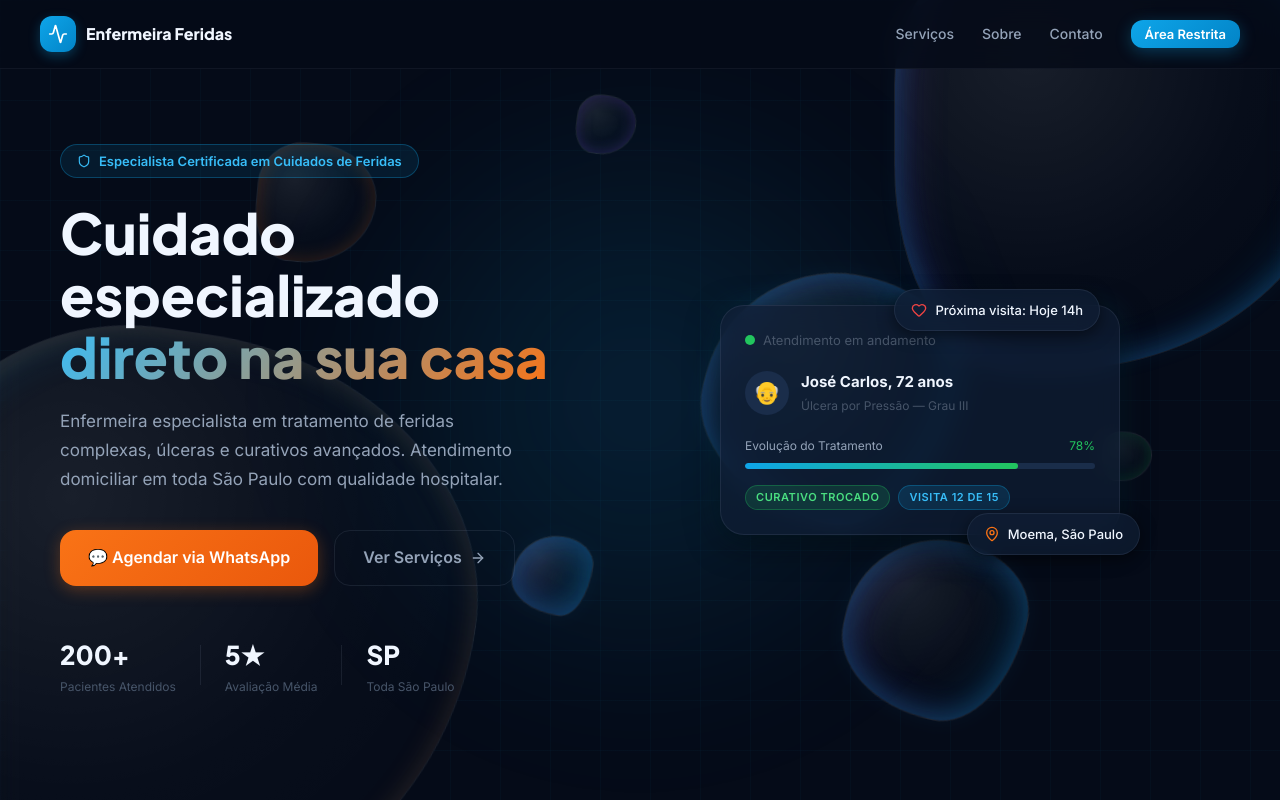
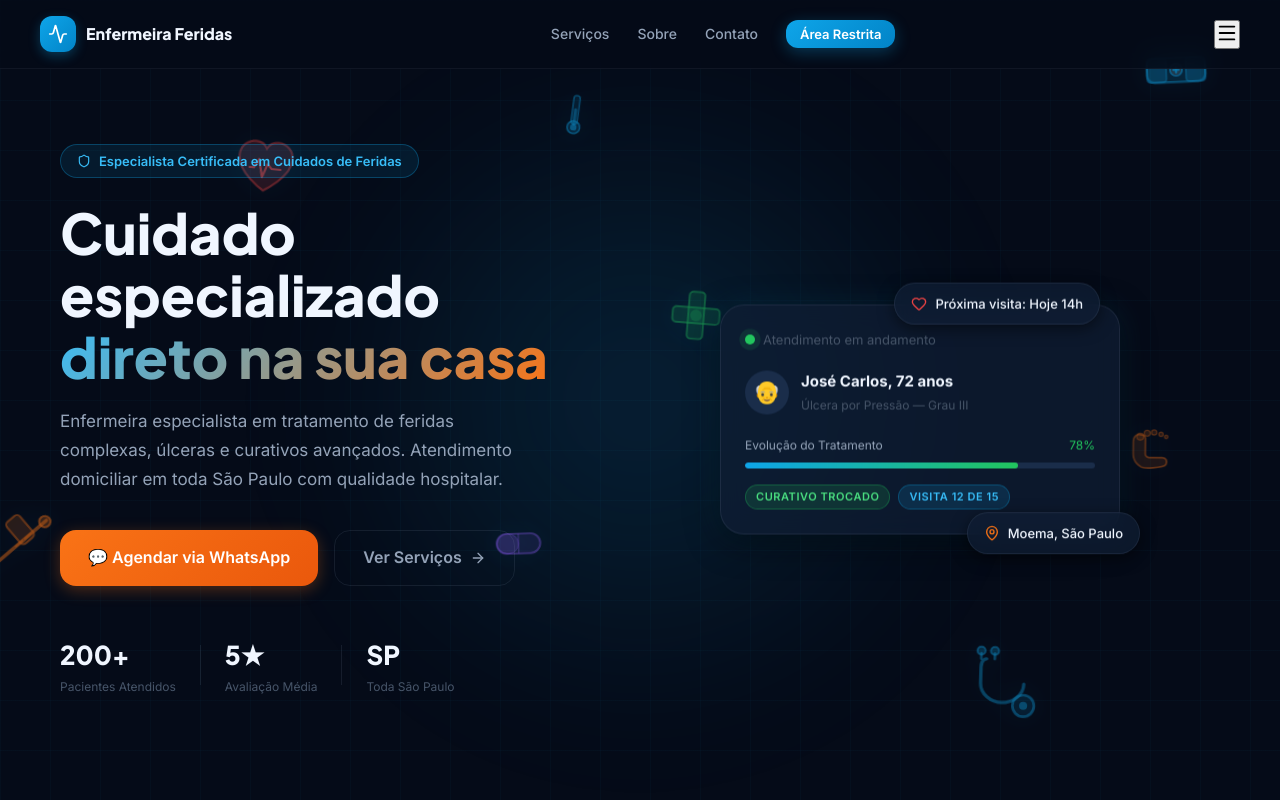
Before and after one commit to LeonardoGMendoza/enfermeiraferidas, a React (Vite) app: page / in a window 1280 px wide. Shown: the top 800 px of the page. Built offline with nearby package versions, Linux system fonts and the light colour scheme.

Commit message:
versao-4: icones de enfermagem animados + responsividade mobile completa

```diff
--- a/src/pages/LandingPage.css
+++ b/src/pages/LandingPage.css
@@ -36,35 +36,26 @@
   top: 50%; left: 50%; transform: translate(-50%, -50%);
   filter: blur(60px);
 }
-.hero-bubble {
-  position: absolute; border-radius: 50%;
-  background: radial-gradient(circle at 30% 30%, rgba(255,255,255,0.08), rgba(255,255,255,0.01) 50%, transparent 80%);
-  box-shadow: inset 0 0 30px rgba(14,165,233,0.2),
-              inset 15px 0 40px rgba(139,92,246,0.15),
-              inset -15px 0 40px rgba(14,165,233,0.15),
-              0 0 20px rgba(14,165,233,0.05);
-  backdrop-filter: blur(8px);
-  -webkit-backdrop-filter: blur(8px);
-  border: 1px solid rgba(255,255,255,0.08);
-  animation: float-bubble 15s ease-in-out infinite, morph-bubble 12s ease-in-out infinite alternate;
+
+/* === ÍCONES DE ENFERMAGEM ANIMADOS === */
+.nursing-icon-float {
+  position: absolute;
+  animation: float-nursing 14s ease-in-out infinite;
   z-index: 0;
+  opacity: 0.7;
+  filter: drop-shadow(0 0 12px rgba(14,165,233,0.2));
+  pointer-events: none;
 }
-.bubble-1 { width: 450px; height: 450px; top: -10%; right: -5%; animation-delay: 0s; }
-.bubble-2 { width: 600px; height: 600px; bottom: -20%; left: -10%; animation-delay: -4s; box-shadow: inset 0 0 30px rgba(249,115,22,0.15), inset 15px 0 40px rgba(14,165,233,0.15); }
-.bubble-3 { width: 250px; height: 250px; top: 40%; left: 55%; animation-delay: -8s; }
-.bubble-4 { width: 120px; height: 120px; top: 20%; left: 20%; animation-delay: -2s; animation-duration: 10s; box-shadow: inset 0 0 20px rgba(249,115,22,0.2); }
-.bubble-5 { width: 80px; height: 80px; top: 70%; left: 40%; animation-delay: -6s; animation-duration: 8s; }
-.bubble-6 { width: 60px; height: 60px; top: 15%; left: 45%; animation-delay: -3s; animation-duration: 12s; box-shadow: inset 0 0 15px rgba(139,92,246,0.25); }
-.bubble-7 { width: 180px; height: 180px; bottom: 5%; right: 20%; animation-delay: -9s; animation-duration: 14s; }
-.bubble-8 { width: 50px; height: 50px; top: 55%; right: 10%; animation-delay: -1s; animation-duration: 7s; box-shadow: inset 0 0 15px rgba(34,197,94,0.2); }
 
-@keyframes float-bubble {
-  0%, 100% { transform: translateY(0) rotate(0deg); }
-  50% { transform: translateY(-50px) rotate(15deg); }
+@keyframes float-nursing {
+  0%, 100% { transform: translateY(0px) rotate(0deg) scale(1); }
+  25%       { transform: translateY(-20px) rotate(5deg) scale(1.05); }
+  50%       { transform: translateY(-35px) rotate(-3deg) scale(0.97); }
+  75%       { transform: translateY(-15px) rotate(8deg) scale(1.02); }
 }
-@keyframes morph-bubble {
-  0% { border-radius: 40% 60% 70% 30% / 40% 50% 60% 50%; }
-  100% { border-radius: 60% 40% 30% 70% / 60% 30% 70% 40%; }
+@keyframes spin-slow {
+  0%   { filter: drop-shadow(0 0 12px rgba(14,165,233,0.2)) hue-rotate(0deg); }
+  100% { filter: drop-shadow(0 0 18px rgba(14,165,233,0.35)) hue-rotate(30deg); }
 }
 
 .hero-grid {
@@ -204,35 +195,40 @@
 .footer-text { color: var(--text-muted); font-size: 14px; }
 .footer-copy { color: var(--text-muted); font-size: 12px; }
 
+/* =============================================
+   RESPONSIVIDADE — TABLET (≤1024px)
+   ============================================= */
 @media (max-width: 1024px) {
-  .hero { flex-direction: column; padding: 100px 24px 60px; }
-  .hero-visual { flex: none; width: 100%; max-width: 400px; }
+  .hero { flex-direction: column; padding: 100px 32px 60px; gap: 40px; }
+  .hero-visual { flex: none; width: 100%; max-width: 420px; margin: 0 auto; }
   .services-grid, .contact-grid { grid-template-columns: 1fr 1fr; }
-  .about-wrapper { flex-direction: column; }
+  .about-wrapper { flex-direction: column; gap: 40px; }
   .about-visual { flex: none; width: 100%; }
-  .hc-cta { flex-direction: column; padding: 32px; }
+  .hc-cta { flex-direction: column; padding: 40px; gap: 32px; }
   .hc-cta-benefits { grid-template-columns: 1fr; }
+  .section { padding: 70px 32px; }
+  .nursing-icon-float:nth-child(n+6) { opacity: 0.35; }
 }
 
+/* =============================================
+   RESPONSIVIDADE — MOBILE (≤640px)
+   ============================================= */
 @media (max-width: 640px) {
-  .section { padding: 60px 20px; }
   .landing-header { padding: 14px 20px; }
-  .lh-nav a { display: none; }
+  .lh-nav-desktop { display: none !important; }
+  .mobile-menu-btn { display: flex !important; align-items: center; justify-content: center; }
+  .mobile-nav-drawer { display: flex; }
 
   .hero {
-    padding: 90px 20px 60px;
-    gap: 0;
+    padding: 90px 20px 48px;
     flex-direction: column;
+    gap: 32px;
     overflow: hidden;
+    min-height: auto;
   }
-
-  /* FORÇA esconder o card visual e bolhas no mobile */
-  .hero-visual {
-    display: none !important;
-  }
-
+  .hero-content { max-width: 100%; }
   .hero-title { font-size: clamp(28px, 8vw, 40px); }
-  .hero-subtitle { font-size: 15px; }
+  .hero-subtitle { font-size: 15px; max-width: 100%; }
   .hero-actions { flex-direction: column; }
   .hero-actions .btn { width: 100%; justify-content: center; }
   .hero-stats { gap: 16px; flex-wrap: wrap; }
--- a/src/pages/LandingPage.jsx
+++ b/src/pages/LandingPage.jsx
@@ -1,9 +1,108 @@
+import { useState } from 'react';
 import { useNavigate } from 'react-router-dom';
-import { Activity, MapPin, Phone, Star, ArrowRight, Shield, Clock, Heart, Cross } from 'lucide-react';
+import { Activity, MapPin, Phone, Star, ArrowRight, Shield, Clock, Heart, Cross, Menu, X } from 'lucide-react';
 import './LandingPage.css';
+
+// Ícones SVG de enfermagem/curativos para substituir as bolinhas
+const NursingIcons = [
+  // Curativo/Band-aid
+  { id: 'bandaid', size: 80, delay: '0s', duration: '14s', top: '8%', right: '5%',
+    svg: (
+      <svg viewBox="0 0 64 64" fill="none" xmlns="http://www.w3.org/2000/svg">
+        <rect x="8" y="22" width="48" height="20" rx="6" fill="rgba(14,165,233,0.18)" stroke="rgba(14,165,233,0.5)" strokeWidth="2"/>
+        <rect x="8" y="22" width="16" height="20" rx="3" fill="rgba(14,165,233,0.3)" stroke="rgba(14,165,233,0.4)" strokeWidth="1.5"/>
+        <rect x="40" y="22" width="16" height="20" rx="3" fill="rgba(14,165,233,0.3)" stroke="rgba(14,165,233,0.4)" strokeWidth="1.5"/>
+        <circle cx="32" cy="32" r="5" fill="rgba(255,255,255,0.15)" stroke="rgba(14,165,233,0.6)" strokeWidth="1.5"/>
+        <line x1="30" y1="32" x2="34" y2="32" stroke="rgba(14,165,233,0.8)" strokeWidth="2" strokeLinecap="round"/>
+        <line x1="32" y1="30" x2="32" y2="34" stroke="rgba(14,165,233,0.8)" strokeWidth="2" strokeLinecap="round"/>
+      </svg>
+    )
+  },
+  // Seringa
+  { id: 'syringe', size: 90, delay: '-4s', duration: '16s', top: '65%', left: '-2%',
+    svg: (
+      <svg viewBox="0 0 64 64" fill="none" xmlns="http://www.w3.org/2000/svg">
+        <line x1="10" y1="54" x2="50" y2="14" stroke="rgba(249,115,22,0.6)" strokeWidth="2.5" strokeLinecap="round"/>
+        <rect x="22" y="16" width="20" height="12" rx="3" transform="rotate(45 32 22)" fill="rgba(249,115,22,0.2)" stroke="rgba(249,115,22,0.5)" strokeWidth="1.5"/>
+        <circle cx="49" cy="15" r="4" fill="rgba(249,115,22,0.3)" stroke="rgba(249,115,22,0.6)" strokeWidth="1.5"/>
+        <line x1="14" y1="50" x2="8" y2="56" stroke="rgba(249,115,22,0.5)" strokeWidth="2" strokeLinecap="round"/>
+        <line x1="30" y1="34" x2="34" y2="30" stroke="rgba(249,115,22,0.4)" strokeWidth="1.5" strokeLinecap="round"/>
+        <line x1="36" y1="28" x2="40" y2="24" stroke="rgba(249,115,22,0.4)" strokeWidth="1.5" strokeLinecap="round"/>
+      </svg>
+    )
+  },
+  // Cruz médica
+  { id: 'cross', size: 60, delay: '-8s', duration: '12s', top: '38%', left: '52%',
+    svg: (
+      <svg viewBox="0 0 64 64" fill="none" xmlns="http://www.w3.org/2000/svg">
+        <rect x="24" y="8" width="16" height="48" rx="4" fill="rgba(34,197,94,0.2)" stroke="rgba(34,197,94,0.5)" strokeWidth="2"/>
+        <rect x="8" y="24" width="48" height="16" rx="4" fill="rgba(34,197,94,0.2)" stroke="rgba(34,197,94,0.5)" strokeWidth="2"/>
+        <circle cx="32" cy="32" r="6" fill="rgba(34,197,94,0.3)"/>
+      </svg>
+    )
+  },
+  // Coração com pulso
+  { id: 'heart', size: 70, delay: '-2s', duration: '10s', top: '18%', left: '18%',
+    svg: (
+      <svg viewBox="0 0 64 64" fill="none" xmlns="http://www.w3.org/2000/svg">
+        <path d="M32 52 C32 52 8 38 8 22 C8 14 14 8 22 8 C26 8 30 10 32 14 C34 10 38 8 42 8 C50 8 56 14 56 22 C56 38 32 52 32 52Z" fill="rgba(239,68,68,0.2)" stroke="rgba(239,68,68,0.5)" strokeWidth="2"/>
+        <polyline points="18,32 22,32 26,24 30,40 34,28 38,32 46,32" stroke="rgba(239,68,68,0.8)" strokeWidth="2" strokeLinecap="round" strokeLinejoin="round" fill="none"/>
+      </svg>
+    )
+  },
+  // Pílula
+  { id: 'pill', size: 65, delay: '-6s', duration: '8s', top: '68%', left: '38%',
+    svg: (
+      <svg viewBox="0 0 64 64" fill="none" xmlns="http://www.w3.org/2000/svg">
+        <rect x="10" y="22" width="44" height="20" rx="10" fill="rgba(139,92,246,0.15)" stroke="rgba(139,92,246,0.5)" strokeWidth="2"/>
+        <rect x="10" y="22" width="22" height="20" rx="10" fill="rgba(139,92,246,0.25)" stroke="rgba(139,92,246,0.4)" strokeWidth="1"/>
+        <line x1="32" y1="22" x2="32" y2="42" stroke="rgba(139,92,246,0.4)" strokeWidth="1.5"/>
+      </svg>
+    )
+  },
+  // Termômetro
+  { id: 'thermo', size: 50, delay: '-3s', duration: '12s', top: '13%', left: '43%',
+    svg: (
+      <svg viewBox="0 0 64 64" fill="none" xmlns="http://www.w3.org/2000/svg">
+        <rect x="28" y="8" width="8" height="36" rx="4" fill="rgba(14,165,233,0.15)" stroke="rgba(14,165,233,0.5)" strokeWidth="2"/>
+        <circle cx="32" cy="48" r="8" fill="rgba(14,165,233,0.25)" stroke="rgba(14,165,233,0.6)" strokeWidth="2"/>
+        <rect x="30" y="24" width="4" height="22" rx="2" fill="rgba(14,165,233,0.5)"/>
+        <circle cx="32" cy="48" r="4" fill="rgba(14,165,233,0.6)"/>
+      </svg>
+    )
+  },
+  // Estetoscópio
+  { id: 'stethoscope', size: 85, delay: '-9s', duration: '14s', bottom: '8%', right: '18%',
+    svg: (
+      <svg viewBox="0 0 64 64" fill="none" xmlns="http://www.w3.org/2000/svg">
+        <path d="M16 12 C16 12 12 12 12 18 L12 30 C12 38 20 44 28 44 C36 44 44 38 44 30" stroke="rgba(14,165,233,0.5)" strokeWidth="2.5" strokeLinecap="round" fill="none"/>
+        <circle cx="44" cy="46" r="8" fill="rgba(14,165,233,0.15)" stroke="rgba(14,165,233,0.5)" strokeWidth="2"/>
+        <circle cx="44" cy="46" r="3" fill="rgba(14,165,233,0.5)"/>
+        <line x1="12" y1="12" x2="12" y2="8" stroke="rgba(14,165,233,0.5)" strokeWidth="2" strokeLinecap="round"/>
+        <line x1="22" y1="12" x2="22" y2="8" stroke="rgba(14,165,233,0.5)" strokeWidth="2" strokeLinecap="round"/>
+        <circle cx="12" cy="6" r="3" fill="rgba(14,165,233,0.3)" stroke="rgba(14,165,233,0.5)" strokeWidth="1.5"/>
+        <circle cx="22" cy="6" r="3" fill="rgba(14,165,233,0.3)" stroke="rgba(14,165,233,0.5)" strokeWidth="1.5"/>
+      </svg>
+    )
+  },
+  // Pezinho/Pé diabético
+  { id: 'foot', size: 55, delay: '-1s', duration: '7s', top: '53%', right: '8%',
+    svg: (
+      <svg viewBox="0 0 64 64" fill="none" xmlns="http://www.w3.org/2000/svg">
+        <path d="M20 52 C20 52 12 48 12 38 L12 24 C12 18 16 14 22 16 C24 16 26 18 26 20 L26 38 C26 40 28 42 30 42 L46 42 C50 42 52 46 50 50 C48 54 22 56 20 52Z" fill="rgba(249,115,22,0.15)" stroke="rgba(249,115,22,0.5)" strokeWidth="2"/>
+        <circle cx="20" cy="18" r="4" fill="rgba(249,115,22,0.2)" stroke="rgba(249,115,22,0.4)" strokeWidth="1.5"/>
+        <circle cx="28" cy="14" r="3.5" fill="rgba(249,115,22,0.2)" stroke="rgba(249,115,22,0.4)" strokeWidth="1.5"/>
+        <circle cx="36" cy="13" r="3" fill="rgba(249,115,22,0.2)" stroke="rgba(249,115,22,0.4)" strokeWidth="1.5"/>
+        <circle cx="44" cy="15" r="2.5" fill="rgba(249,115,22,0.2)" stroke="rgba(249,115,22,0.4)" strokeWidth="1.5"/>
+        <circle cx="50" cy="18" r="2" fill="rgba(249,115,22,0.2)" stroke="rgba(249,115,22,0.4)" strokeWidth="1.5"/>
+      </svg>
+    )
+  },
+];
 
 export default function LandingPage() {
   const navigate = useNavigate();
+  const [mobileMenuOpen, setMobileMenuOpen] = useState(false);
 
   return (
     <div className="landing">
@@ -15,7 +114,7 @@ export default function LandingPage() {
             <span className="lh-logo-name">Enfermeira Feridas</span>
           </div>
         </div>
-        <nav className="lh-nav">
+        <nav className="lh-nav lh-nav-desktop">
           <a href="#servicos">Serviços</a>
           <a href="#sobre">Sobre</a>
           <a href="#contato">Contato</a>
@@ -23,21 +122,46 @@ export default function LandingPage() {
             Área Restrita
           </button>
         </nav>
+        <button className="mobile-menu-btn" onClick={() => setMobileMenuOpen(!mobileMenuOpen)} aria-label="Menu">
+          {mobileMenuOpen ? <X size={22} /> : <Menu size={22} />}
+        </button>
       </header>
+      {/* Mobile Menu Drawer */}
+      {mobileMenuOpen && (
+        <div className="mobile-nav-drawer">
+          <a href="#servicos" onClick={() => setMobileMenuOpen(false)}>Serviços</a>
+          <a href="#sobre" onClick={() => setMobileMenuOpen(false)}>Sobre</a>
+          <a href="#contato" onClick={() => setMobileMenuOpen(false)}>Contato</a>
+          <button className="btn btn-primary" onClick={() => { navigate('/app'); setMobileMenuOpen(false); }}>
+            Área Restrita
+          </button>
+        </div>
+      )}
 
       {/* Hero */}
       <section className="hero">
         <div className="hero-bg">
           <div className="hero-grid" />
-          <div className="hero-bubble bubble-1" />
-          <div className="hero-bubble bubble-2" />
-          <div className="hero-bubble bubble-3" />
-          <div className="hero-bubble bubble-4" />
-          <div className="hero-bubble bubble-5" />
-          <div className="hero-bubble bubble-6" />
-          <div className="hero-bubble bubble-7" />
-          <div className="hero-bubble bubble-8" />
           <div className="hero-glow" />
+          {/* Ícones de enfermagem animados */}
+          {NursingIcons.map((icon) => (
+            <div
+              key={icon.id}
+              className="nursing-icon-float"
+              style={{
+                width: icon.size,
+                height: icon.size,
+                animationDelay: icon.delay,
+                animationDuration: icon.duration,
+                top: icon.top,
+                left: icon.left,
+                right: icon.right,
+                bottom: icon.bottom,
+              }}
+            >
+              {icon.svg}
+            </div>
+          ))}
         </div>
         <div className="hero-content">
           <div className="hero-badge">
```
